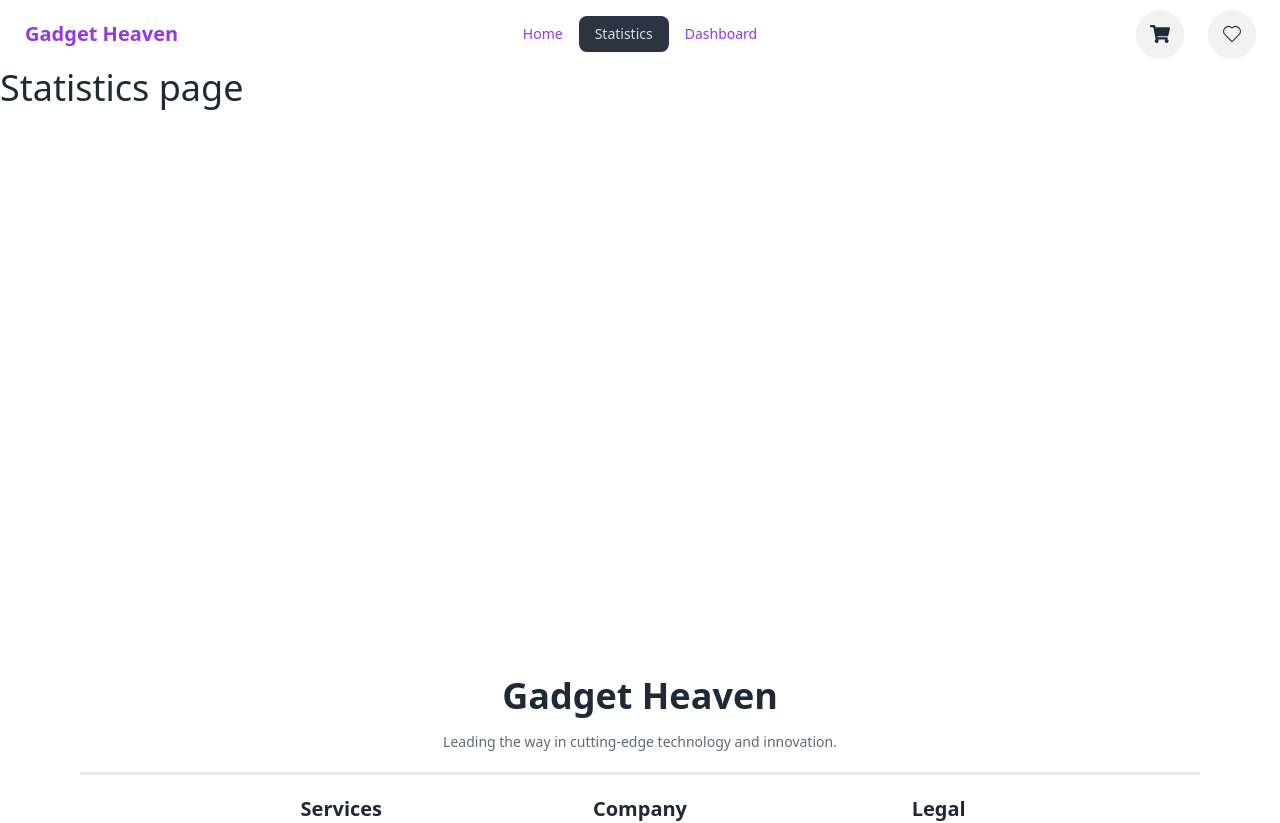
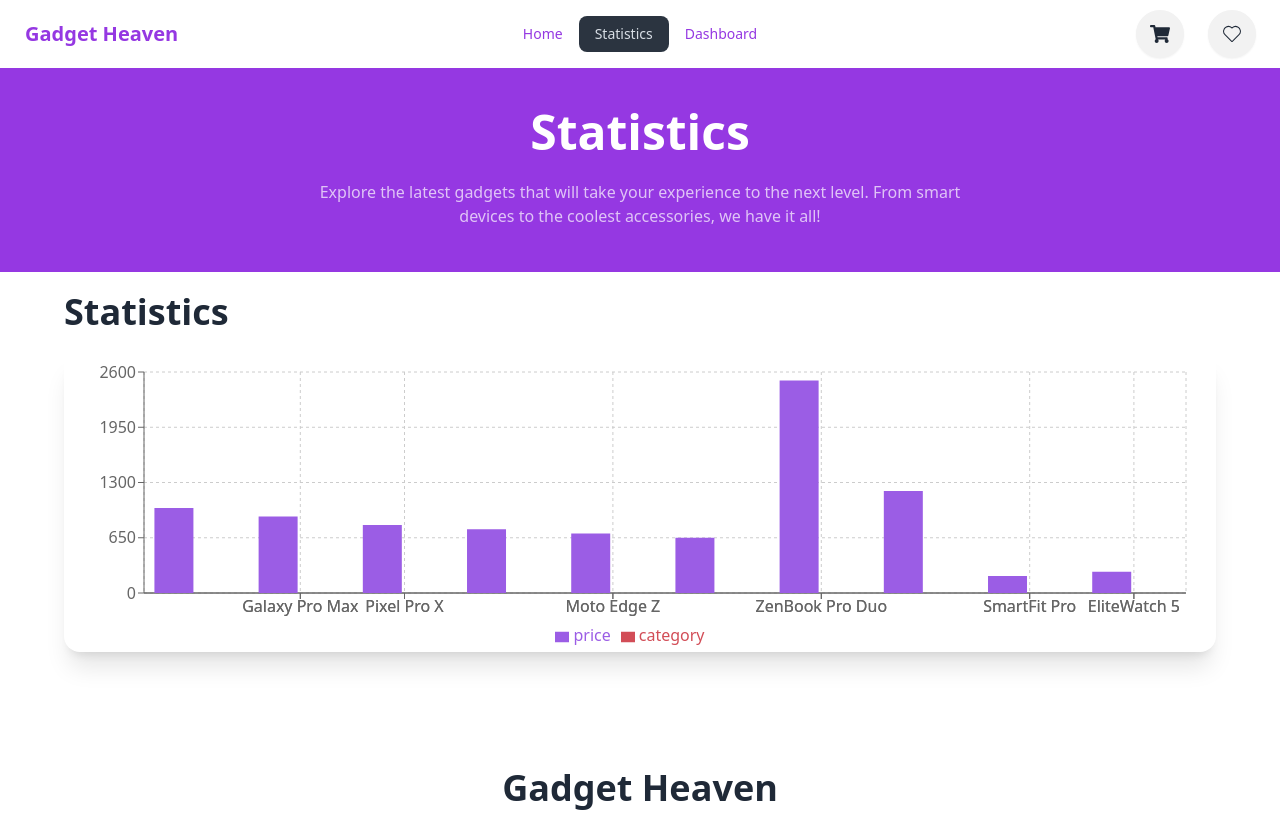
Before and after one commit to programming-hero-web-course-4/b10a8-gadget-heaven-YousufOO7, a React (Vite) app in the folder gadget-heaven/: page /statistics in a window 1280 px wide. Shown: the top 823 px of the page. Built offline with nearby package versions, Linux system fonts and the light colour scheme.

Commit message:
added the BarChart

```diff
--- a/gadget-heaven/package.json
+++ b/gadget-heaven/package.json
@@ -19,6 +19,7 @@
     "react-icons": "^5.3.0",
     "react-router-dom": "^6.27.0",
     "react-toastify": "^10.0.6",
+    "recharts": "^2.13.3",
     "sort-by": "^0.0.2"
   },
   "devDependencies": {
--- a/gadget-heaven/src/components/Statistics/Statistics.jsx
+++ b/gadget-heaven/src/components/Statistics/Statistics.jsx
@@ -1,12 +1,217 @@
 import PropTypes from 'prop-types';
+import {
+    BarChart,
+    Bar,
+    Line,
+    XAxis,
+    YAxis,
+    CartesianGrid,
+    Tooltip,
+    Legend,
+    ResponsiveContainer,
+    LineChart,
+} from 'recharts';
 
 const Statistics = props => {
+
+    const productsData = [
+        {
+            "product_id": "1",
+            "product_title": "Xphone Ultra",
+            "product_image": "https://static.digit.in/Xiaomi-15.jpg",
+            "category": "Smartphone",
+            "price": 999.99,
+            "description": "The latest Xphone with an ultra HD display and blazing-fast processor.",
+            "specifications": [
+                "1. 6.7-inch OLED display",
+                "2. 128GB storage",
+                "3. Triple 12MP rear cameras",
+                "4. 5G connectivity"
+            ],
+            "availability": true,
+            "rating": 4.5
+        },
+        {
+            "product_id": "2",
+            "product_title": "Galaxy Pro Max",
+            "product_image": "https://www.androidauthority.com/wp-content/uploads/2021/02/Galaxy-S21-Ultra-vs-iPhone-12-Pro-Max-camera.jpg",
+            "category": "Smartphone",
+            "price": 899.99,
+            "description": "High-end Galaxy Pro Max with AI-powered camera and super battery life.",
+            "specifications": [
+                "1. 6.9-inch Super AMOLED display",
+                "2. 256GB storage",
+                "3. 108MP rear camera",
+                "4. 5G connectivity"
+            ],
+            "availability": true,
+            "rating": 4.8
+        },
+        {
+            "product_id": "3",
+            "product_title": "Pixel Pro X",
+            "product_image": "https://i.guim.co.uk/img/media/2f6082f5edb313aa955a3df84e140f9854b4274e/84_124_5168_3100/master/5168.jpg?width=465&dpr=1&s=none&crop=none",
+            "category": "Smartphone",
+            "price": 799.99,
+            "description": "Google's Pixel Pro X with the latest Android OS and excellent camera features.",
+            "specifications": [
+                "1. 6.5-inch OLED display",
+                "2. 128GB storage",
+                "3. Dual 50MP rear cameras",
+                "4. 5G connectivity"
+            ],
+            "availability": true,
+            "rating": 4.6
+        },
+        {
+            "product_id": "4",
+            "product_title": "OnePlus Titanium",
+            "product_image": "https://www.trustedreviews.com/wp-content/uploads/sites/54/2023/10/OnePlus-Open-3-920x690.jpg",
+            "category": "Smartphone",
+            "price": 749.99,
+            "description": "Premium OnePlus Titanium with smooth display and high-speed performance.",
+            "specifications": [
+                "1. 6.55-inch Fluid AMOLED display",
+                "2. 128GB storage",
+                "3. 48MP main camera",
+                "4. 5G connectivity"
+            ],
+            "availability": false,
+            "rating": 4.3
+        },
+        {
+            "product_id": "5",
+            "product_title": "Moto Edge Z",
+            "product_image": "https://www.notebookcheck.net/typo3temp/_processed_/4/8/csm_4_zu_3_Motorola_Edge_ca262bac1c.jpg",
+            "category": "Smartphone",
+            "price": 699.99,
+            "description": "Moto Edge Z with immersive display and high-speed charging technology.",
+            "specifications": [
+                "1. 6.7-inch OLED display",
+                "2. 256GB storage",
+                "3. 64MP main camera",
+                "4. 5G connectivity"
+            ],
+            "availability": true,
+            "rating": 4.1
+        },
+        {
+            "product_id": "6",
+            "product_title": "Sony Xperia G",
+            "product_image": "https://www.gizmochina.com/wp-content/uploads/2014/04/Xperia-G.jpg",
+            "category": "Smartphone",
+            "price": 649.99,
+            "description": "Sony Xperia G, built for entertainment with its crisp display and advanced audio.",
+            "specifications": [
+                "1. 6.1-inch OLED display",
+                "2. 128GB storage",
+                "3. 12MP main camera",
+                "4. 5G connectivity"
+            ],
+            "availability": false,
+            "rating": 4.2
+        },
+
+        {
+            "product_id": "10",
+            "product_title": "ZenBook Pro Duo",
+            "product_image": "https://images-cdn.ubuy.com.sa/65952c722f00ef2d7f554b3b-asus-zenbook-pro-duo-ux581-15-6-4k-uhd.jpg",
+            "category": "Laptop",
+            "price": 2499.99,
+            "description": "High-performance laptop with dual 4K screens, built for multitasking and creative professionals.",
+            "specifications": [
+                "1. Intel Core i9",
+                "2. 32GB RAM",
+                "3. 1TB SSD",
+                "4. NVIDIA RTX 2060"
+            ],
+            "availability": true,
+            "rating": 4.7
+        },
+        {
+            "product_id": "11",
+            "product_title": "MacBook Air M2",
+            "product_image": "https://images.squarespace-cdn.com/content/v1/5e949a92e17d55230cd1d44f/1ac21f98-226e-47d9-b624-bf749bbfbbff/MBAM2.png",
+            "category": "Laptop",
+            "price": 1199.99,
+            "description": "Lightweight and powerful, equipped with the M2 chip for enhanced performance and battery life.",
+            "specifications": [
+                "1. Apple M2 chip",
+                "2. 8GB RAM",
+                "3. 512GB SSD",
+                "4. Retina Display"
+            ],
+            "availability": false,
+            "rating": 4.5
+        },
+        {
+            "product_id": "12",
+            "product_title": "SmartFit Pro",
+            "product_image": "https://devicenext.com/wp-content/uploads/2022/06/Shaaimu-Fit-pro-1-smartwatch.jpg",
+            "category": "Smartwatch",
+            "price": 199.99,
+            "description": "The SmartFit Pro is an advanced smartwatch with fitness tracking, heart rate monitoring, and a sleek, modern design.",
+            "specifications": [
+                "1. Heart Rate Monitor",
+                "2. GPS Tracking",
+                "3. Water Resistant",
+                "4. Bluetooth Connectivity"
+            ],
+            "availability": true,
+            "rating": 4.5
+        },
+        {
+            "product_id": "13",
+            "product_title": "EliteWatch 5",
+            "product_image": "https://encrypted-tbn0.gstatic.com/images?q=tbn:ANd9GcT8ZBibMvc31F70Twv3ZUWFAvNfFxN70lmaNwI3TYWy7aw46RiHyyAO_JA8NeK6eejpXPY&usqp=CAU",
+            "category": "Smartwatch",
+            "price": 249.99,
+            "description": "The EliteWatch 5 combines a stylish look with powerful features like step counting, sleep tracking, and smartphone integration.",
+            "specifications": [
+                "1. Sleep Tracking",
+                "2. Step Counter",
+                "3. Voice Assistant",
+                "4. AMOLED Display"
+            ],
+            "availability": false,
+            "rating": 4.2
+        }
+    ]
+
     return (
         <div>
-            <h2 className="text-4xl">Statistics page</h2>
+            <div className="hero bg-[#9538E2] pt-10 px-32 pb-5  mx-auto">
+                <div className='text-center items-center'>
+                    <h1 className="text-5xl font-bold text-white w-5/6 mx-auto">Statistics</h1>
+                    <p className="py-6 w-4/6 mx-auto text-white opacity-70">Explore the latest gadgets that will take your experience to the next level. From smart devices to the coolest accessories, we have it all!</p>
+
+                </div>
+            </div>
+            <div className="max-w-6xl mx-auto my-5">
+                <h2 className="text-4xl font-bold">Statistics</h2>
+
+                <div className='flex justify-center my-5 card shadow-xl'>
+                    <ResponsiveContainer width="100%" height={300}>
+                        <BarChart data={productsData} margin={{ top: 20, right: 30, left: 20, bottom: 5 }}>
+                            <CartesianGrid strokeDasharray="3 3" />
+                            <XAxis dataKey="product_title" ></XAxis>
+                            <XAxis dataKey={'category'}></XAxis>
+                            <YAxis></YAxis>
+                            <Tooltip></Tooltip>
+                            <Legend></Legend>
+                            <Bar dataKey="price" fill="#9B5DE5" ></Bar>
+                            <Bar dataKey="category" fill="#D24D57" ></Bar>
+                            <Line type="monotone" dataKey="rating" stroke="#FF5A5F" strokeWidth={2} dot={{ r: 5 }} ></Line>
+                        </BarChart>
+                    </ResponsiveContainer>
+                </div>
+            </div>
         </div>
     );
 };
+
+//
+
 
 Statistics.propTypes = {
 
```
Also changed, not shown: 1 other file (tests, documents, lock files or other folders).
